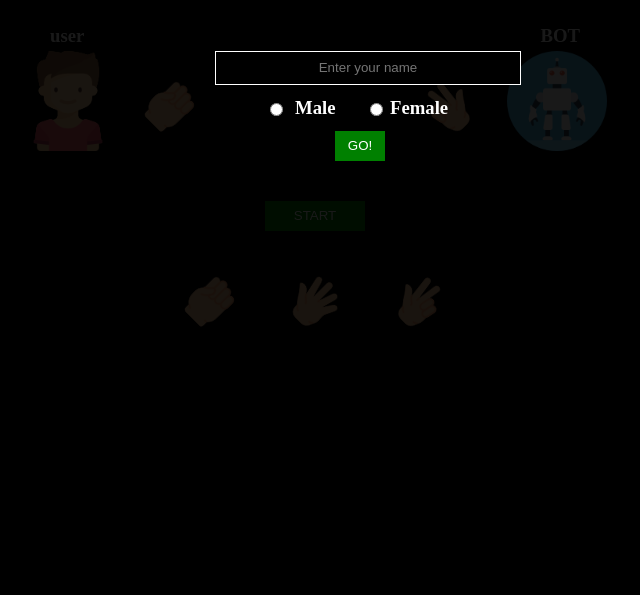
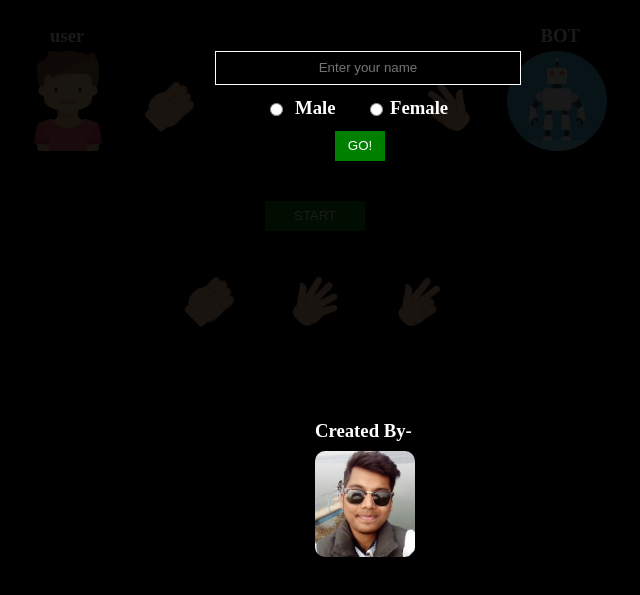
Before and after one commit to aayush2096/BeatTheBot, a plain HTML site: page index.html in a window 1280 px wide. Shown: the part 79-674 px from the top of the page, without its empty margins (325-965 px from the left). Drawn offline with Linux system fonts and the light colour scheme.

Commit message:
Update index.html

```diff
--- a/index.html
+++ b/index.html
@@ -56,7 +56,10 @@
 					<button id="gamebt">GO!</button>
 					</div>
 
-
+					<div id="credits">
+						<h3>Created By-</h3>
+						<a href="https://aayush2096.github.io/resume/"><img src="./images/me.jpg"></a>
+					</div>
 
 
 
```
